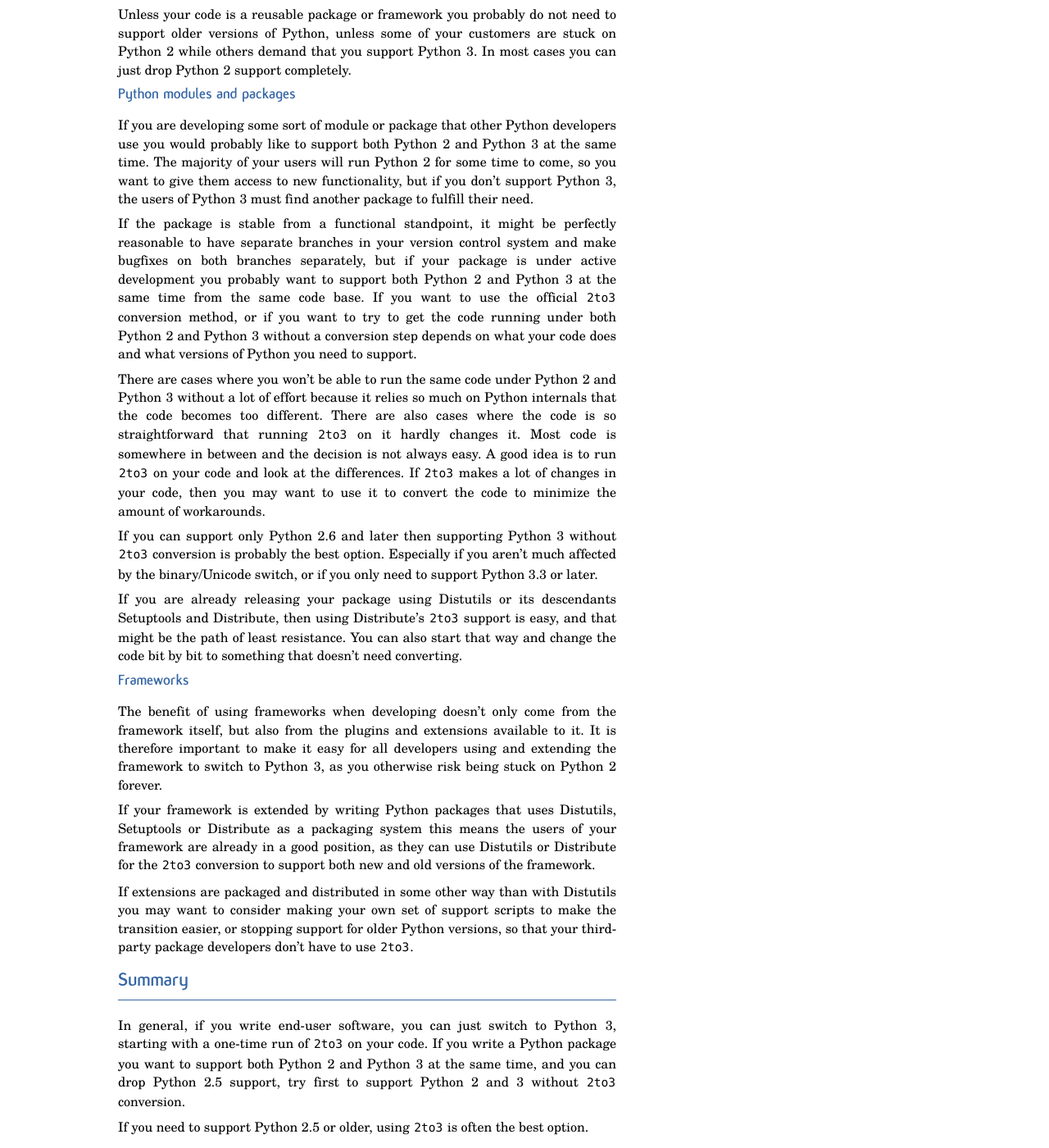
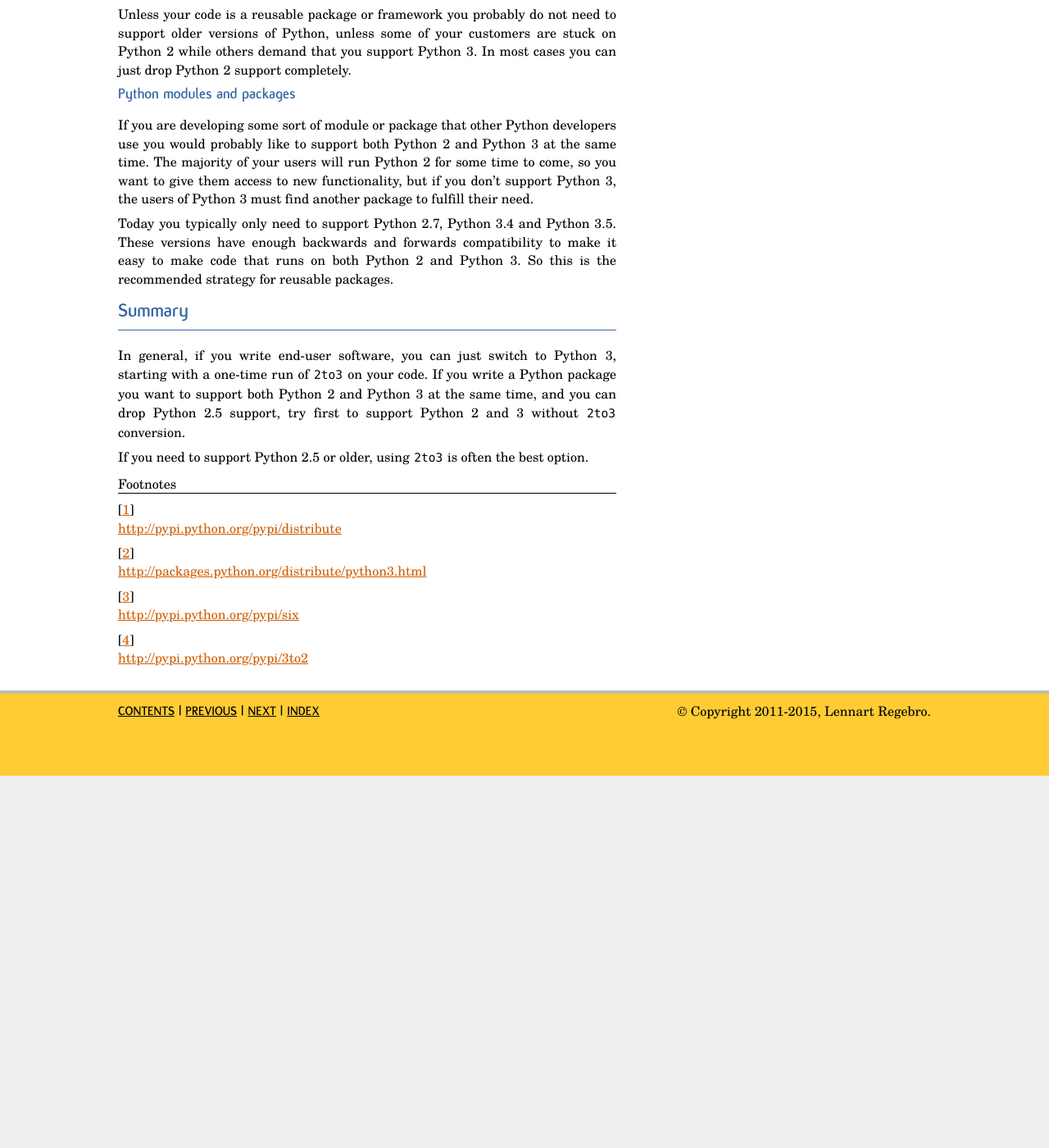
Before and after one commit to regebro/supporting-python-3, a Sphinx documentation site: the page built from source/strategies.rst, in a window 1280 px wide and 1400 px high, scrolled down 3511 px. Shown: the whole window at 82% size. Built offline with Sphinx 7.4.7, drawn with Linux system fonts in a browser that asks for light colours; after the commit the page ends 4457 px from its top, so only the background shows below that.

Commit message:
De-emphasize 2to3 and other small fixes

```diff
--- a/source/improving.rst
+++ b/source/improving.rst
@@ -262,7 +262,7 @@ unless you are supporting Python 2.5 or earlier you can switch.
 New modules
 ---------------------------------------------------------------------------
 
-.. modules::
+.. index:: modules
 
 There is several new modules that you should also take a look at to see if they
 can be of use for you. I won't take them up in detail here, since most of them
--- a/source/noconv.rst
+++ b/source/noconv.rst
@@ -204,7 +204,7 @@ ignore this section.
 
 But if you need to support Python 3.1 or 3.2,
 the best way to do this is to make a Unicode string maker function just like the
-``b()`` function in :ref:`Common migration problems` but for Unicode strings
+``b()`` function in :ref:`problems-chapter` but for Unicode strings
 instead of binary ``bytes``. The natural name for this function is of course
 ``u()``. We would then use ``b()`` instead of the ``b''`` literal, and ``u()``
 instead of the ``u''`` literal.
--- a/source/problems.rst
+++ b/source/problems.rst
@@ -575,7 +575,7 @@ reasons. This means that any doctest you have that tests the output of a
 dictionary or set will fail when you try to run it in Python 3.3, as the
 order will change with every run.
 
-.. code-block:: None
+.. code-block:: none
 
     Failed example:
         {x for x in department}
@@ -587,7 +587,7 @@ order will change with every run.
 This must be changed to equality testing, which unfortunately will make the
 failures much less informative.
 
-.. code-block:: None
+.. code-block:: none
 
     Failed example:
         {x for x in department} == \
--- a/source/strategies.rst
+++ b/source/strategies.rst
@@ -206,57 +206,10 @@ come, so you want to give them access to new functionality, but if you don't
 support Python 3, the users of Python 3 must find another package to fulfill
 their need.
 
-If the package is stable from a functional standpoint, it might be perfectly
-reasonable to have separate branches in your version control system and make
-bugfixes on both branches separately, but
-if your package is under active development you probably want to support both
-Python 2 and Python 3 at the same time from the same code base. If you want to
-use the official ``2to3`` conversion method, or if you want to try to get the
-code running under both Python 2 and Python 3 without a conversion step
-depends on what your code does and what versions of Python you need to support.
-
-There are cases where you won't be able
-to run the same code under Python 2 and Python 3 without a lot of effort
-because it relies so much on Python internals that the code becomes too
-different. There are also cases where the code is so straightforward that
-running ``2to3`` on it hardly changes it.
-Most code is somewhere in between and the decision is not always easy. A good
-idea is to run ``2to3`` on your code and look at the differences. If ``2to3``
-makes a lot of changes in your code, then you may want to use it to convert
-the code to minimize the amount of workarounds.
-
-If you can support only Python 2.6 and later then supporting Python 3 without
-``2to3`` conversion is probably the best option. Especially if you aren't
-much affected by the binary/Unicode switch, or if you only need to support
-Python 3.3 or later.
-
-If you are already releasing your package using Distutils or its descendants
-Setuptools and Distribute, then using Distribute's ``2to3`` support is easy,
-and that might be the path of least resistance. You can also start that way
-and change the code bit by bit to something that doesn't need converting.
-
-
-Frameworks
-===========================================================================
-
-The benefit of using frameworks when developing doesn't only come from the
-framework itself, but also from the plugins and extensions available to it. It
-is therefore important to make it easy for all developers using and extending
-the framework to switch to Python 3, as you otherwise risk being stuck on
-Python 2 forever.
-
-If your framework is extended by writing Python packages that uses Distutils,
-Setuptools or Distribute as a packaging system this means the users of your
-framework are already in a good position, as they can use Distutils or
-Distribute for the ``2to3`` conversion to support both new and old versions
-of the framework.
-
-If extensions are packaged and distributed in some other way
-than with Distutils you may want to consider making your own set of support
-scripts to make the transition easier, or stopping support for older Python
-versions, so that your third-party package developers don't have to use
-``2to3``.
-
+Today you typically only need to support Python 2.7, Python 3.4 and Python
+3.5. These versions have enough backwards and forwards compatibility to make
+it easy to make code that runs on both Python 2 and Python 3. So this is the
+recommended strategy for reusable packages.
 
 ---------------------------------------------------------------------------
 Summary
```
Also changed, not shown: source/intro.rst (+10 -15 lines).
